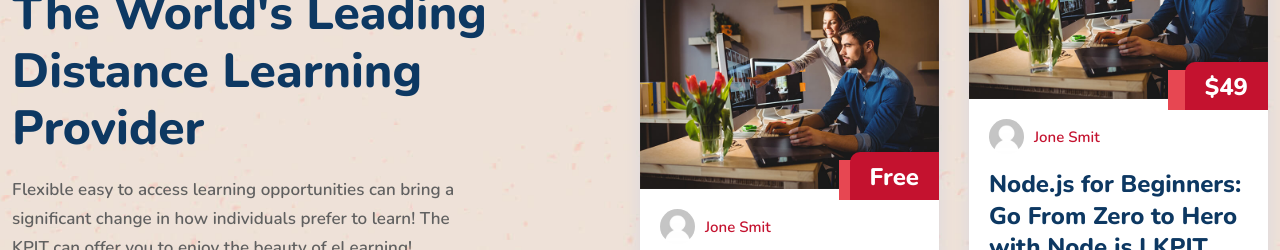
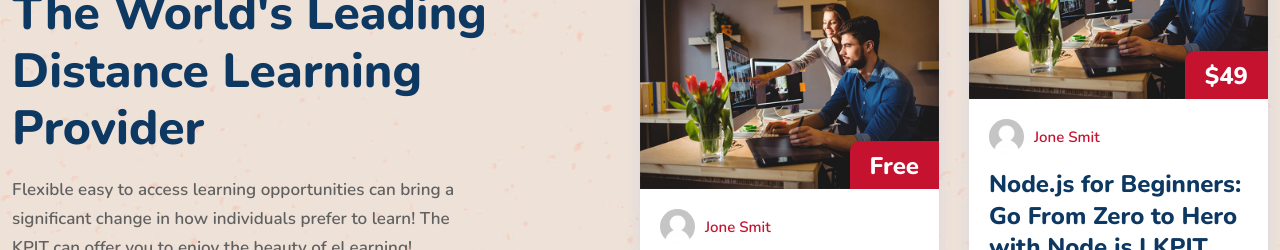
Before and after one commit to vandan501/myapp, a React (Create React App) app: page / in a window 1280 px wide. Shown: the part 368-618 px from the top of the page. Built offline with nearby package versions, Linux system fonts and the light colour scheme.

Commit message:
courses page updated

```diff
--- a/src/Components/Course.jsx
+++ b/src/Components/Course.jsx
@@ -10,7 +10,7 @@ function Course() {
         src="https://images.pexels.com/photos/5905706/pexels-photo-5905706.jpeg?auto=compress&cs=tinysrgb&w=400"
         alt="Course-Card"
       />
-      <span className="course-price">Free</span>
+      <span className="course-card-price">Free</span>
     </div>
     <div className="course-card-info">
       <div className="course-card-profile">
--- a/src/assests/css/courses.css
+++ b/src/assests/css/courses.css
@@ -107,7 +107,7 @@
   height: 210px;
   position: relative;
 }
-.course-price {
+.course-card-price {
   position: absolute;
   width: 100px;
   top: 170px;
```
